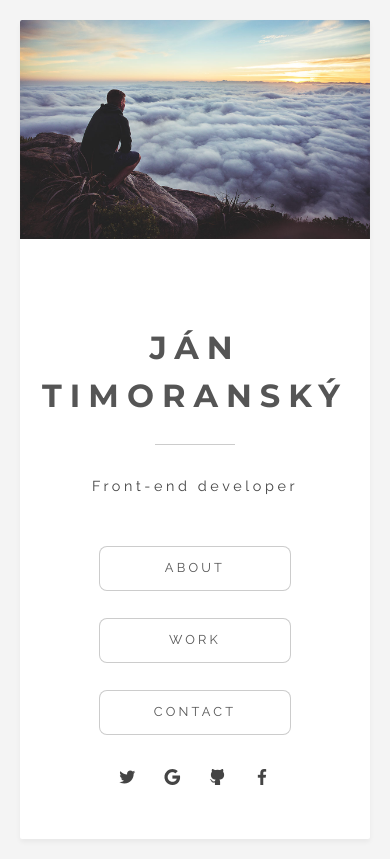
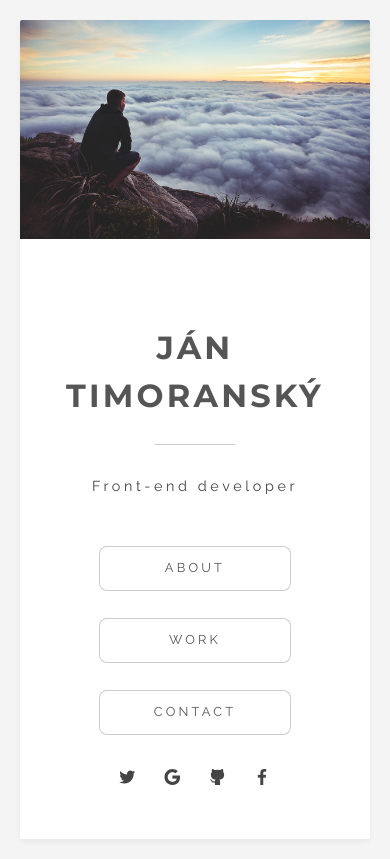
Before and after one commit to timoransky/timoransky.github.io, a PHP site: page /personal/index.html in a window 390 px wide. Run offline with PHP 8.4, Linux system fonts and the light colour scheme.

Commit message:
Edited letter spacing for wievport bellow 400px width

```diff
--- a/personal/css/main.css
+++ b/personal/css/main.css
@@ -149,3 +149,9 @@ nav > ul > li > a:hover {
     	height: auto;
 	}
 }
+
+@media screen and (max-width: 400px){
+	.text h1{
+	    letter-spacing: 0.1em;
+	}
+}
```
